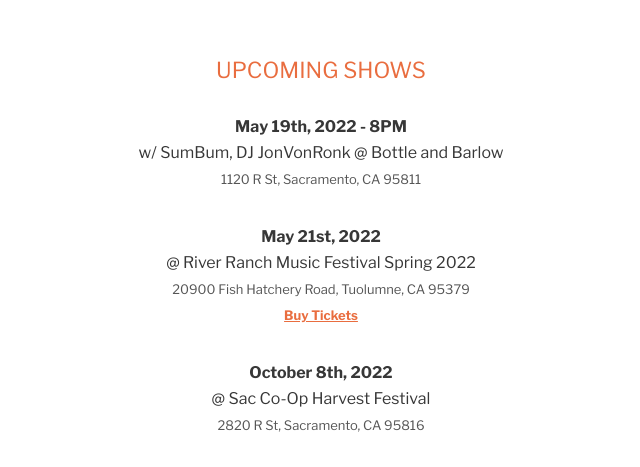
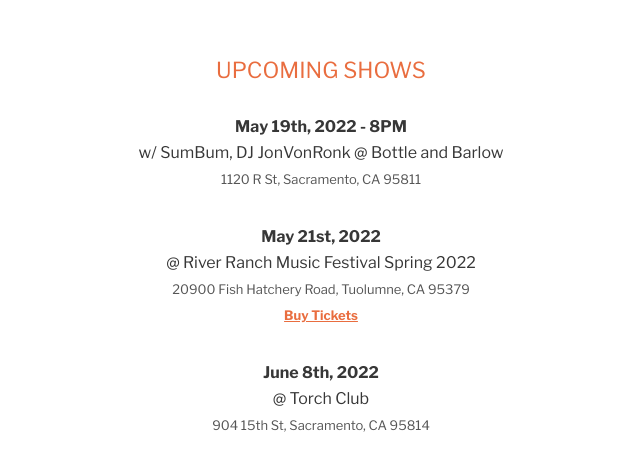
Before and after one commit to adamofmoore/thebadbarnacles, a Gatsby site: page / in a window 1280 px wide. Shown: the part 1188-1655 px from the top of the page, without its empty margins (319-959 px from the left). Built offline with nearby package versions, Linux system fonts and the light colour scheme; Gatsby itself is replaced by a stand-in of ours.

Commit message:
add torch club show

```diff
--- a/src/pages/index.js
+++ b/src/pages/index.js
@@ -49,6 +49,7 @@
                     address="20900 Fish Hatchery Road, Tuolumne, CA 95379"
                     tickets="https://riverranchmusicfestival.square.site/product/riverranchmusicfestival/5"
                 />
+                <Show date="June 8th, 2022" venue="Torch Club" address="904 15th St, Sacramento, CA 95814" />
                 <Show
                     date="October 8th, 2022"
                     venue="Sac Co-Op Harvest Festival"
```
